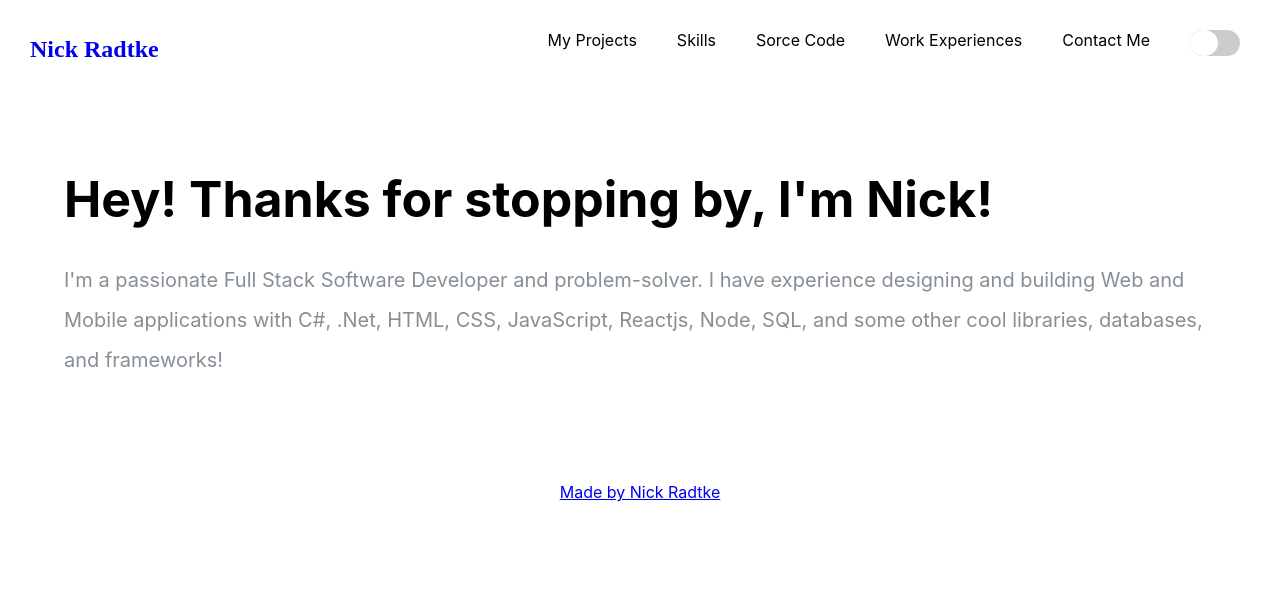
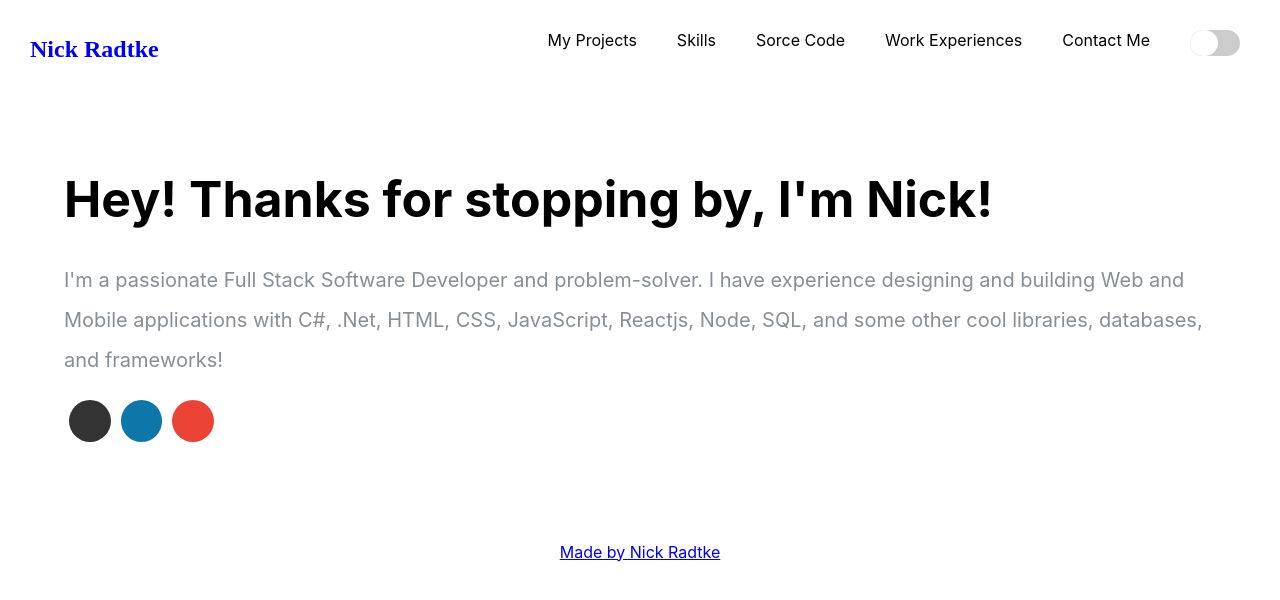
Before and after one commit to NCRadtke00/ncradtke00.github.io, a React (Create React App) app: page / in a window 1280 px wide. Shown: the top 600 px of the page. Built offline with nearby package versions, Linux system fonts and the light colour scheme; no server answers.

Commit message:
adding social media links to intro

```diff
--- /dev/null
+++ b/src/components/socialMedia/SocialMedia.css
@@ -0,0 +1,41 @@
+.social_media {
+  font-size: 2em;
+}
+.icon_button {
+  margin-bottom: 10px;
+}
+
+.icon_button i {
+  color: white;
+  border-radius: 2.6rem;
+  cursor: pointer;
+  display: inline-block;
+  font-size: 1.3rem;
+  height: 2.6rem;
+  line-height: 2.6rem;
+  margin: 0 5px;
+  position: relative;
+  text-align: center;
+  -webkit-user-select: none;
+  -moz-user-select: none;
+  -ms-user-select: none;
+  user-select: none;
+  width: 2.6rem;
+  margin-bottom: 10px;
+  transition: 0.2s ease-in;
+}
+.linkedin i {
+  background-color: #0e76a8;
+}
+
+.github i {
+  background-color: #333;
+}
+.google i {
+  background-color: #ea4335;
+}
+@media (max-width: 768px) {
+  .social_media {
+    text-align: center;
+  }
+}
--- /dev/null
+++ b/src/components/socialMedia/SocialMedia.js
@@ -0,0 +1,44 @@
+import React from "react";
+import "./SocialMedia.css";
+import { socialMediaLinks } from "../../portfolio";
+function SocialMedia() {
+  return (
+    <div className="social_media">
+      {socialMediaLinks.github ? (
+        <a
+          href={socialMediaLinks.github}
+          className="icon_button github"
+          target="_blank"
+          rel="noopener noreferrer"
+        >
+          <i className="fab fa-github"></i>
+          <span></span>
+        </a>
+      ) : null}
+      {socialMediaLinks.linkedin ? (
+        <a
+          href={socialMediaLinks.linkedin}
+          className="icon_button linkedin"
+          target="_blank"
+          rel="noopener noreferrer"
+        >
+          <i className="fab fa-linkedin-in"></i>
+          <span></span>
+        </a>
+      ) : null}
+      {socialMediaLinks.gmail ? (
+        <a
+          href={`mailto:${socialMediaLinks.gmail}`}
+          className="icon_button google"
+          target="_blank"
+          rel="noopener noreferrer"
+        >
+          <i className="fab fa-google"></i>
+          <span></span>
+        </a>
+      ) : null}
+    </div>
+  );
+}
+
+export default SocialMedia;
--- a/src/container/intro/Intro.js
+++ b/src/container/intro/Intro.js
@@ -3,6 +3,7 @@ import { Fade } from "react-reveal";
 import "./Intro.css";
 import StyleContext from "../../contexts/StyleContext";
 import { intro } from "../../portfolio";
+import SocialMedia from "../../components/socialMedia/SocialMedia";
 
 export default function Intro() {
   const { isDark } = useContext(StyleContext);
@@ -25,6 +26,7 @@ export default function Intro() {
               >
                 {intro.subTitle}
               </p>
+              <SocialMedia />
             </div>
           </div>
         </div>
```
